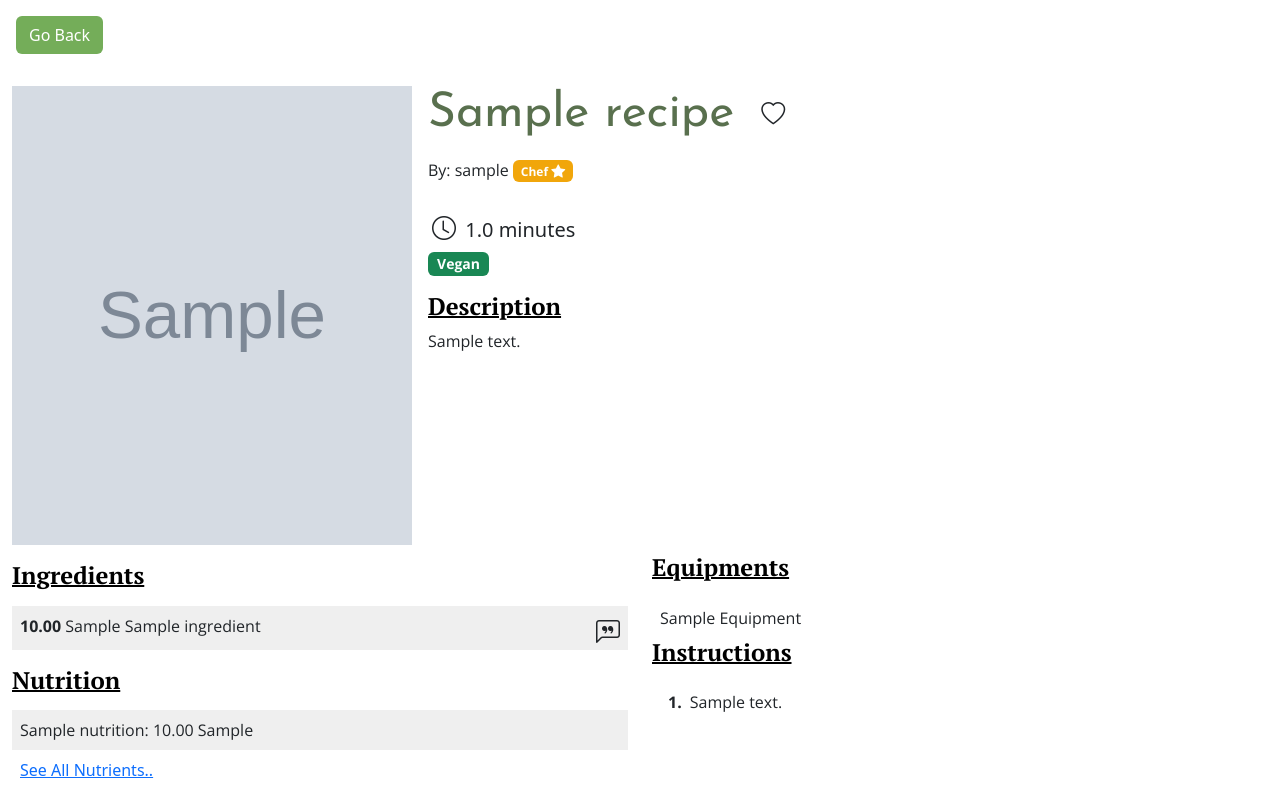
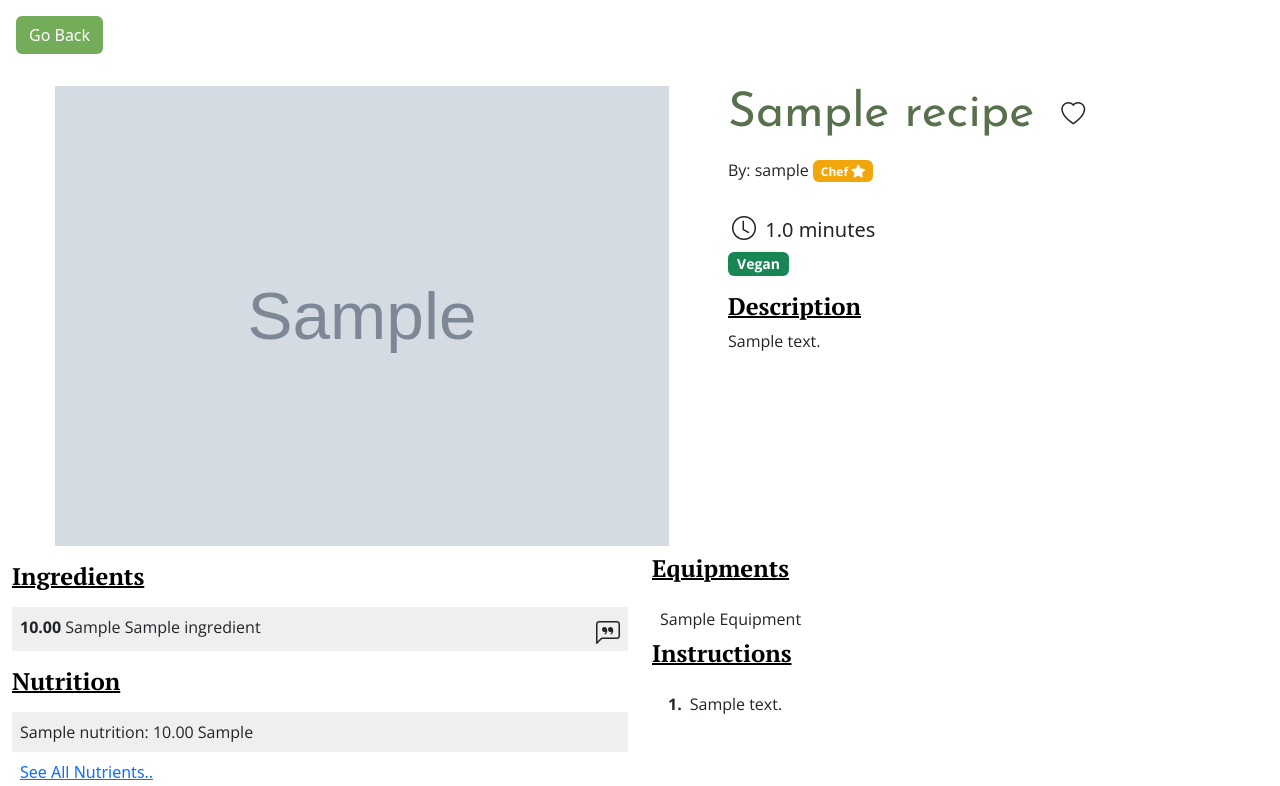
Before and after one commit to PichapopRo/project-pantry, a Django app: page /recipes/1/ in a window 1280 px wide. Shown: the part 71-857 px from the top of the page. Run offline with Django 5.2, Linux system fonts and the light colour scheme; data comes from the database, SQL or seed files in the repository; tables that the repository leaves empty hold one stand-in row (values such as "Sample post"); grey boxes marked "Sample" are stand-in pictures; some web fonts are replaced.

Commit message:
Fixing image not align correctly

```diff
--- a/webpage/static/styles/style.css
+++ b/webpage/static/styles/style.css
@@ -109,9 +109,18 @@ p {
     "wdth" 100;
 }
 img {
-    max-width: 600px;
-    max-height: 550px;
+    max-width: 100%;
+    max-height: 100%;
+    object-fit: contain;
+    width: auto;
+    height: auto;
+}
+.image-container {
+    width: 700px;
+    height: 460px;
     overflow: hidden;
+    justify-content: center;
+    display: flex;
 }
 .card-img-top{
     width: 100%;
--- a/webpage/templates/recipes/description.html
+++ b/webpage/templates/recipes/description.html
@@ -117,7 +117,9 @@ function onSubmitAlternative(event) {
       <div class="well">
         <div class="d-flex">
           <div class="d-flex">
-            <img src="{{ recipe.image }}" alt="{{ recipe.name }}" />
+              <div class="image-container">
+                <img src="{{ recipe.image }}" alt="{{ recipe.name }}" />
+              </div>
           </div>
           <div class="flex-grow-1 ms-3">
             <h1 class="display-5 d-inline">
```
